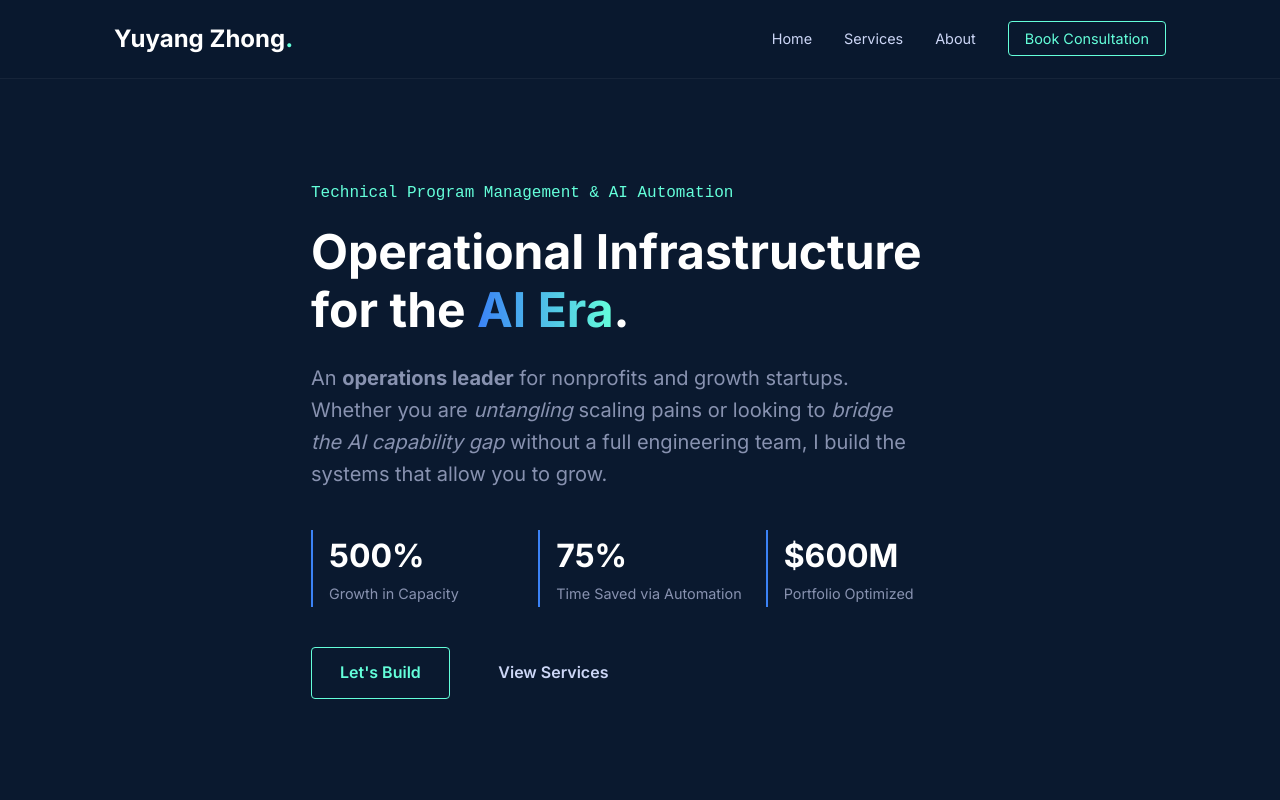
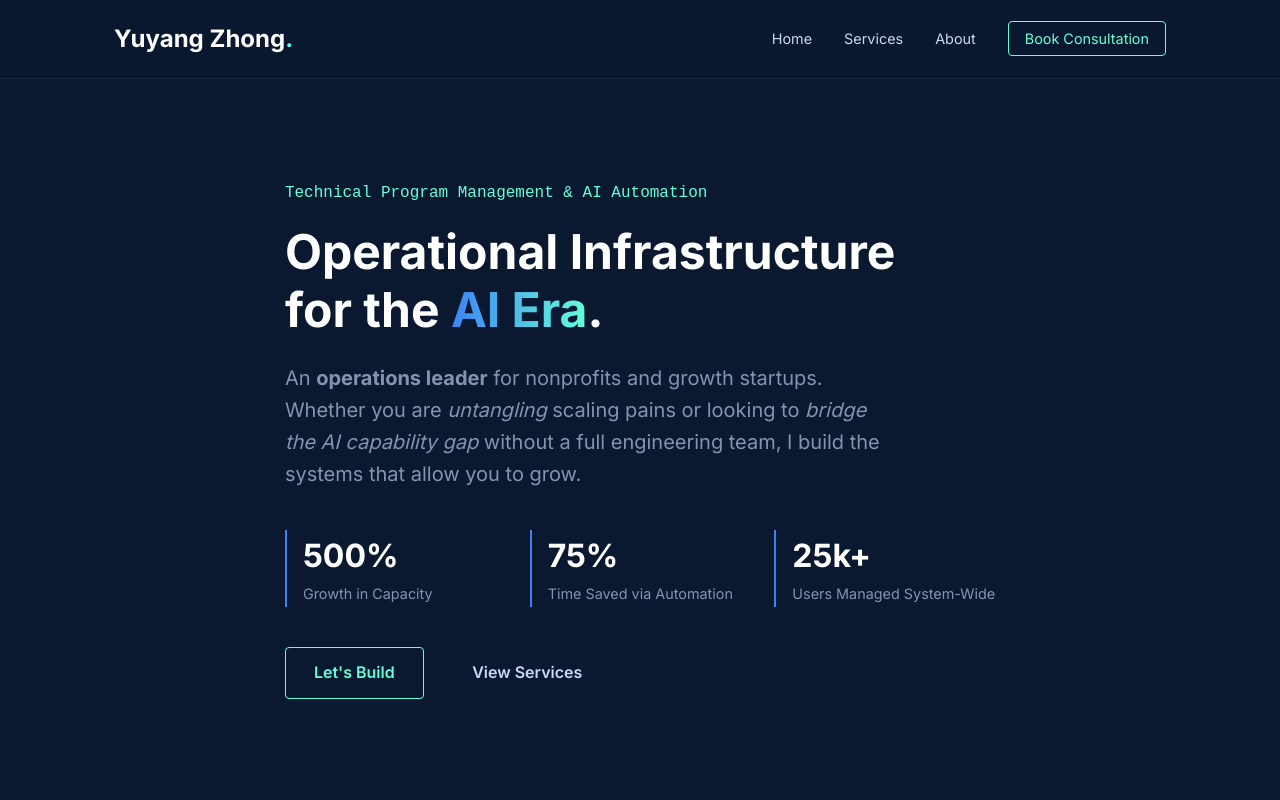
Before and after one commit to yuyang-zhong/yuyang-zhong.github.io, a plain HTML site: page index.html in a window 1280 px wide. Shown: the top 800 px of the page. Drawn offline with Linux system fonts and the light colour scheme.

Commit message:
minor stats adjustment

```diff
--- a/index.html
+++ b/index.html
@@ -60,8 +60,8 @@
                     <span class="metric-label">Time Saved via Automation</span>
                 </div>
                 <div class="metric-card">
-                    <span class="metric-number">$600M</span>
-                    <span class="metric-label">Portfolio Optimized</span>
+                    <span class="metric-number">25k+</span>
+                    <span class="metric-label">Users Managed System-Wide</span>
                 </div>
             </div>
 
```
